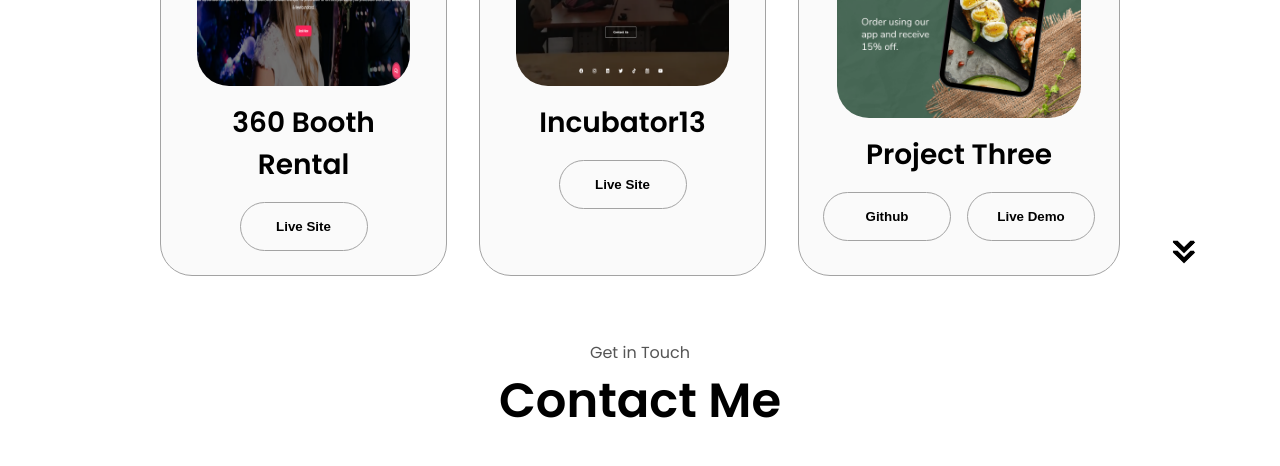
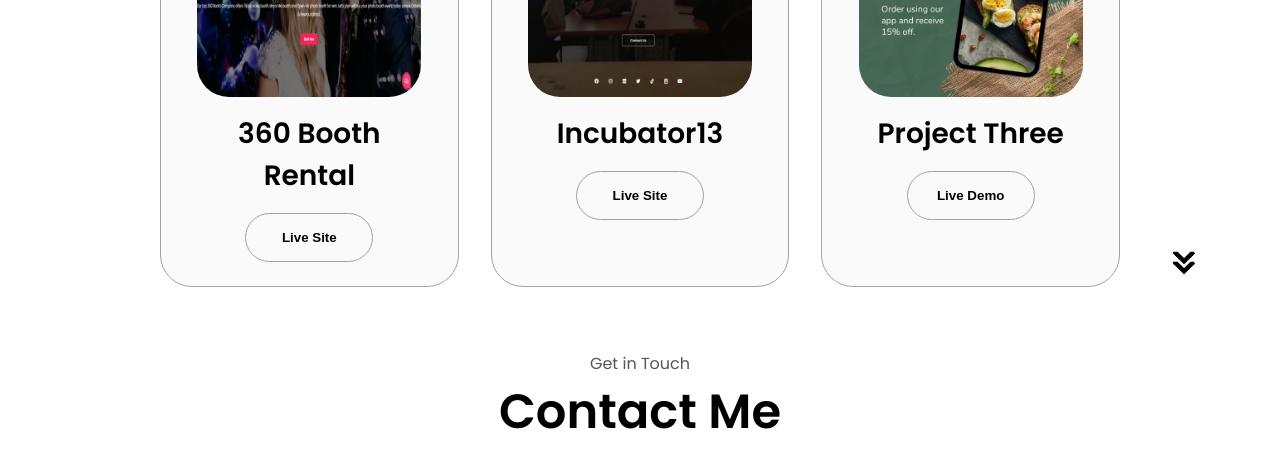
Before and after one commit to perr0493/Derek-Site, a plain HTML site: page index.html in a window 1280 px wide. Shown: the part 2745-3211 px from the top of the page. Drawn offline with Linux system fonts and the light colour scheme.

Commit message:
working progress

```diff
--- a/index.html
+++ b/index.html
@@ -391,11 +391,7 @@
             </div>
             <h2 class="experience-sub-title project-title">Project Three</h2>
             <div class="btn-container">
-              <button
-                class="btn btn-color-2 project-btn"
-                onclick="location.href='https://github.com/'"
-              >
-                Github
+
               </button>
               <button
                 class="btn btn-color-2 project-btn"
```
